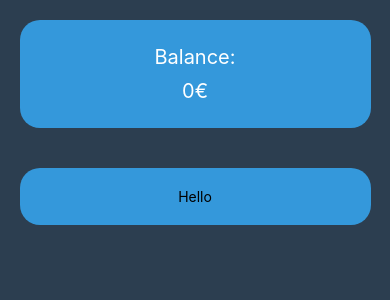
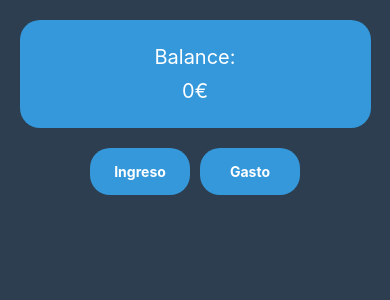
Before and after one commit to AlbertooValidoFuentes/MyBudget, a React Native app: screen / in a window 390 px wide. Shown: the top 300 px of the page. Built offline with nearby package versions, Linux system fonts and the light colour scheme.

Commit message:
Add options Buttons

```diff
--- a/App.jsx
+++ b/App.jsx
@@ -2,7 +2,7 @@ import { StatusBar } from 'expo-status-bar';
 import { StyleSheet, Text, View } from 'react-native';
 
 import Balance from './components/Balance';
-import OptionsButtons from './components/optionsButtons';
+import OptionsButtons from './components/OptionsButtons';
 
 export default function App() {
   return (
--- a/components/OptionsButtons.jsx
+++ b/components/OptionsButtons.jsx
@@ -1,9 +1,14 @@
-import { StyleSheet, Text, View } from 'react-native';
+import { StyleSheet, Text, View, Button, Pressable } from 'react-native';
 
 export default function OptionsButtons() {
   return (
       <View style={styles.optionsContainer}>
-        <Text>Hello</Text>
+        <Pressable style={[styles.optionMargin, styles.buttonStyle]}>
+          <Text style={styles.buttonTextStyle}>Ingreso</Text>
+        </Pressable>
+        <Pressable style={styles.buttonStyle}>
+          <Text style={styles.buttonTextStyle}>Gasto</Text>
+        </Pressable>
       </View>
   );
 }
@@ -12,9 +17,22 @@ const styles = StyleSheet.create({
   optionsContainer: {
     width: '90%',
     alignItems: 'center',
+    flexDirection: 'row',
+    justifyContent: 'center'
+  },
+  optionMargin: {
+    marginRight: 10,
+  },
+  buttonStyle: {
     backgroundColor: '#3498DB',
-    padding: 20,
+    padding: 15,
+    width: 100,
     borderRadius: 20,
-    margin: 20
+    alignItems: 'center',
   },
+  buttonTextStyle: {
+    color: 'white',
+    fontsize: 18,
+    fontWeight: 'bold'
+  }
 });
```
